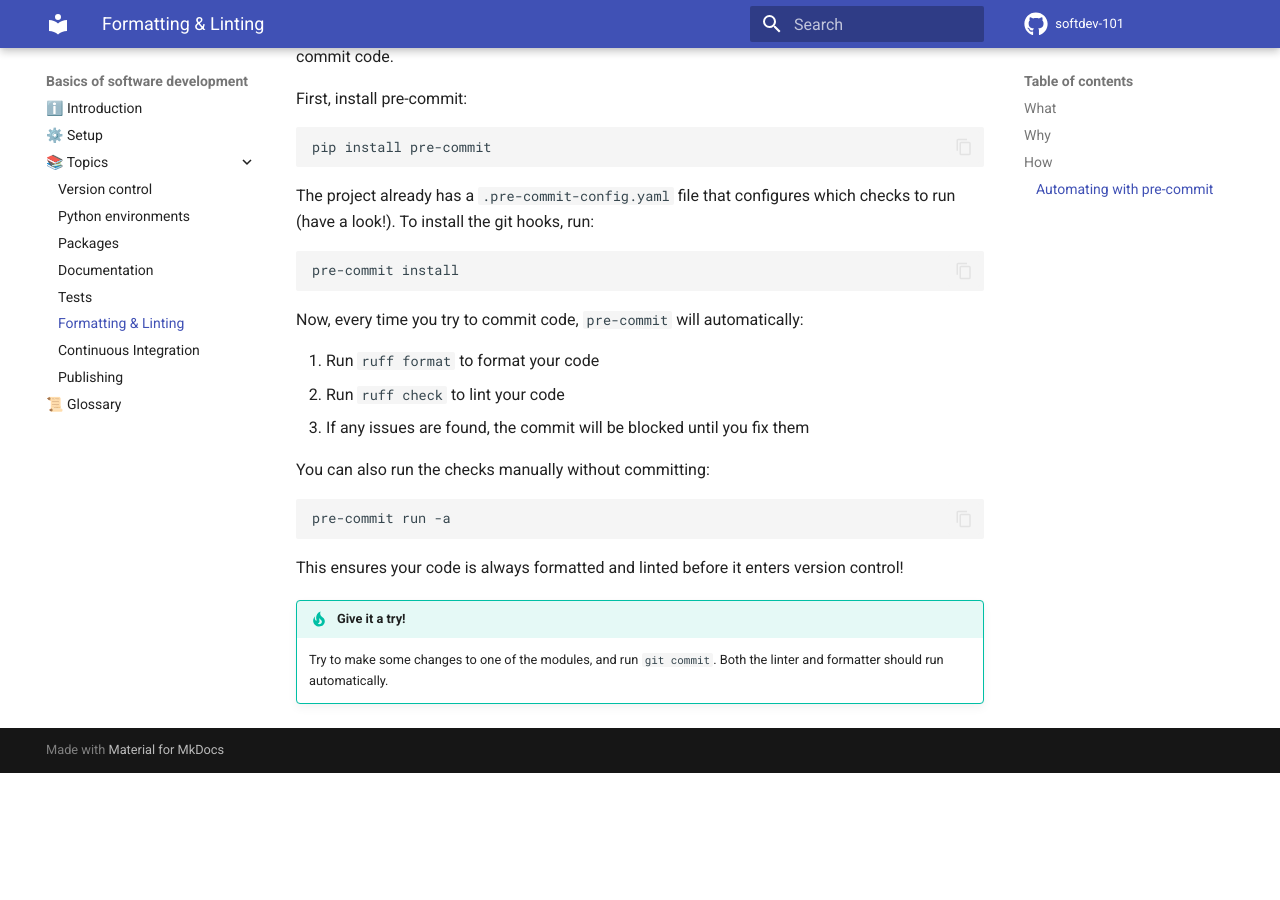
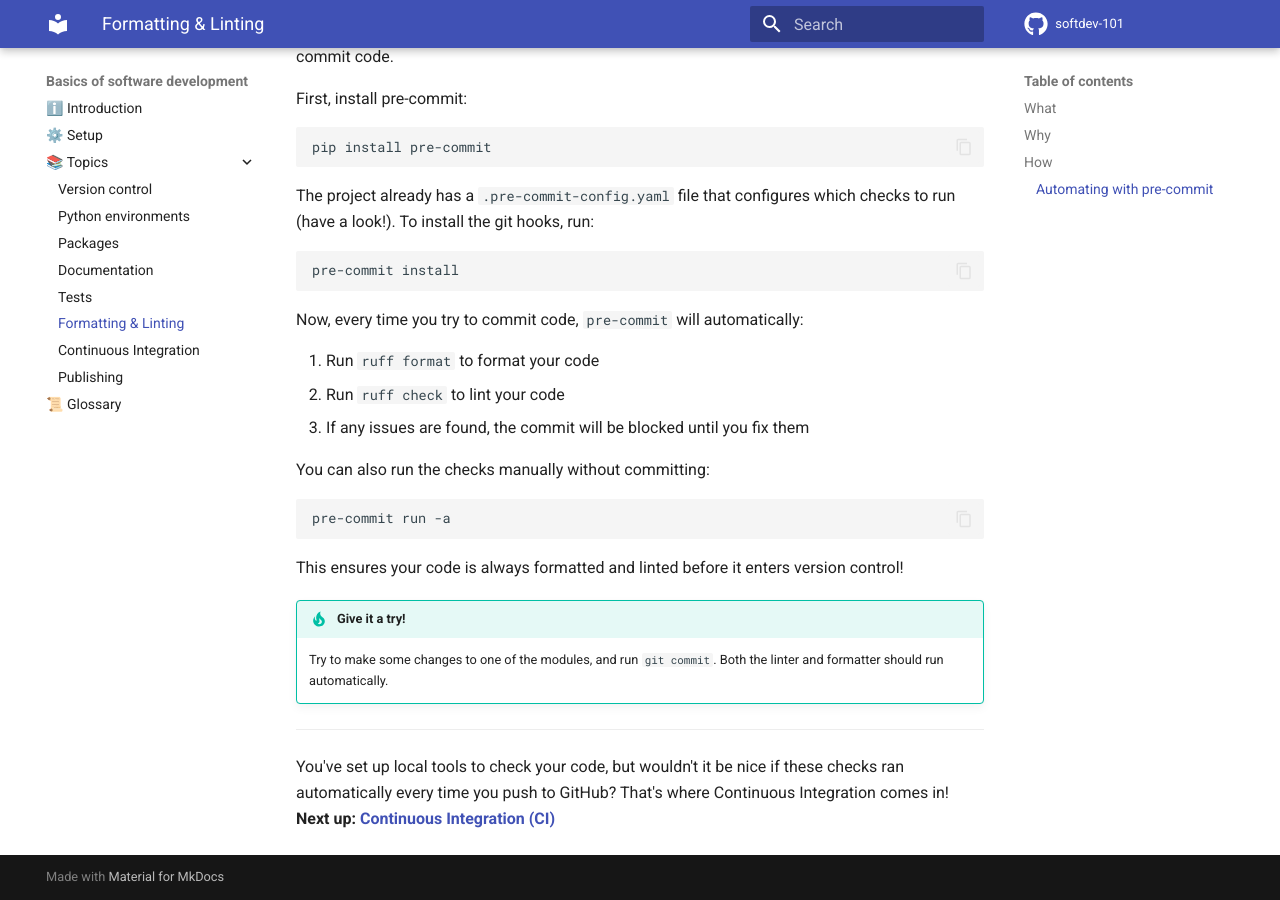
Before and after one commit to mbercx/softdev-101, an MkDocs documentation site: the page built from docs/formatting.md, in a window 1280 px wide and 900 px high, scrolled down 3263 px. Built offline with MkDocs 1.6.1 and Material for MkDocs 9.7.7, drawn with Linux system fonts in a browser that asks for light colours; comment, search, counter and statistics services are not loaded; before the commit the page ends 4036 px from its top, so only the background shows below that.

Commit message:
📚 Add sentence+link to next topic at the end of each page

```diff
--- a/docs/formatting.md
+++ b/docs/formatting.md
@@ -185,3 +185,8 @@ This ensures your code is always formatted and linted before it enters version c
 
     Try to make some changes to one of the modules, and run `git commit`.
     Both the linter and formatter should run automatically.
+
+---
+
+You've set up local tools to check your code, but wouldn't it be nice if these checks ran automatically every time you push to GitHub? That's where Continuous Integration comes in!
+**Next up: [Continuous Integration (CI)](ci.md)**
```
Also changed, not shown: docs/documentation.md (+5 -0 lines), docs/environments.md (+5 -0 lines), docs/packages.md (+5 -0 lines), docs/tests.md (+5 -0 lines), docs/version_control.md (+5 -0 lines).
